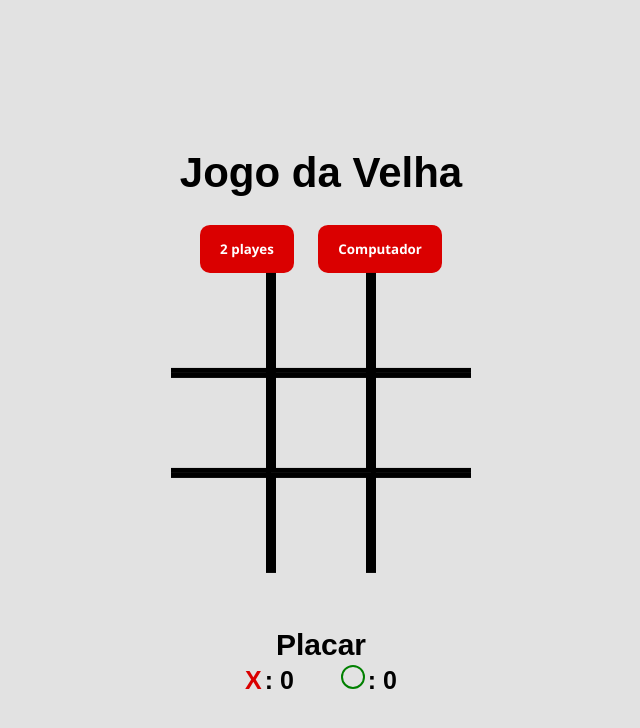
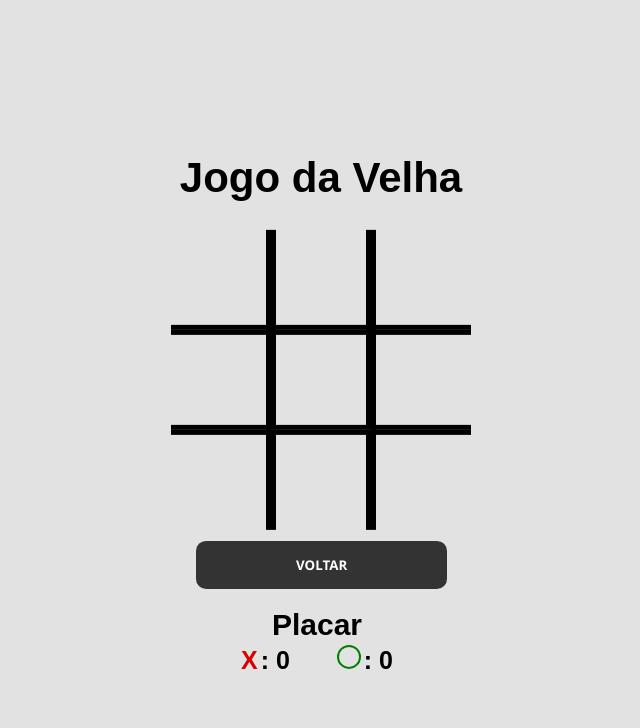
Before and after one commit to gabrielbtera/Jogo-da-Velha, a plain HTML site: page index.html in a window 1280 px wide. Both pictures are taken after a click on the button "2 playes". Shown: the whole page, without its empty margins (327-967 px from the left). Drawn offline with Linux system fonts and the light colour scheme.

Commit message:
implementação do jogo contra a máquina e das ações do menu principal

```diff
--- a/css/style.css
+++ b/css/style.css
@@ -3,7 +3,7 @@ body {
     font-family: Helvetiv, sans-serif;
     background: rgb(226, 226, 226);
     position: absolute;
-    top: 50%;
+    top: 40%;
     left: 50%;
     margin-right: -50%;
     transform: translate(-50%, -50%)
@@ -16,6 +16,7 @@ h1 {
 /* botões*/
 #buttons-container button {
     border: none;
+    position: relative;
     padding: 15px 20px;
     background-color: rgb(218, 0, 0);
     color: white;
@@ -27,8 +28,31 @@ h1 {
 }
 
 #buttons-container button:hover {
-    filter: brightness(90%);
+    filter: brightness(80%);
 }
+
+#container-voltar button{
+    text-align: center;
+    border: none;
+    position: absolute;
+    padding: 15px 100px;
+    background-color:  rgb(51, 51, 51);;
+    color: white;
+    top: 415px;
+    left: 15px;
+    font-family: 'Segoe UI';
+    font-weight: bold;
+    border-radius: 10px;
+    transition: filter 0.4s;
+    margin: 0 10px;
+
+}
+
+#container-voltar button:hover{
+    filter: brightness(130%);
+
+}
+
 
 /*jogo*/
 
@@ -97,7 +121,9 @@ h1 {
     font-weight: bold;
     margin-top: 30px;
     font-size: 25px;
-    position: relative;
+    position: absolute;
+    top: 323px;
+    left: 50px;
     margin-left: auto;
     margin-right: auto;
 }
--- a/index.html
+++ b/index.html
@@ -7,11 +7,14 @@
 </head>
 <body>
     <h1> Jogo da Velha </h1>
-    <div id = "buttons-container">
+    <div id="buttons-container">
         <button id = "2-jogadores">2 playes</button>
         <button id = "1-jogador">Computador</button>
     </div>
-    <div id = "container" class="">
+    <div id = "container-voltar" class="hide">
+        <button id = "voltar-inicio">VOLTAR</button>
+    </div>
+    <div id = "container" class="hide">
         <div class="box"  id = "block-1"></div>
         <div class="box"  id = "block-2"></div>
         <div class="box"  id = "block-3"></div>
--- a/js/script.js
+++ b/js/script.js
@@ -1,7 +1,7 @@
 let x = document.querySelector(".x");
 let o = document.querySelector(".o");
 let boxes = document.querySelectorAll(".box");
-let buttons = document.querySelectorAll("#buttons-container");
+let buttons = document.querySelectorAll("#buttons-container button");
 let messageContainer = document.querySelector("#mensagem");
 let messageText = document.querySelector("#txt");
 let placarX = document.getElementById("valor-x");
@@ -9,13 +9,36 @@ let placarO = document.getElementById("valor-o");
 let secondPlayer;
 
 
-console.log( Number(placarX.childNodes[0].nodeValue ));
 // contador de jogadas
 let player1 = 0;
 let player2 = 0;
 
+
+const mainPlayer = (action) => {
+    for(let i = 0; i < buttons.length; i ++){
+        buttons[i].addEventListener("click", () => {
+            secondPlayer = buttons[i].getAttribute("id");
+            setTimeout(() =>{
+
+            for(let j = 0;i < buttons.length; j++){
+                buttons[j].style.display = "none";
+            }
+            }, 100);
+
+            setTimeout(() => {
+                let container = document.querySelector("#container");
+                let btnVolta = document.querySelector("#container-voltar");
+                btnVolta.classList.remove("hide");
+                container.classList.remove("hide");
+            }, 1000);
+
+        });
+    }
+}
+
 // adicionandi o evento de click ao boxes
-function twoPlayers() {
+function main() {
+    mainPlayer(2);
     for(let box = 0 ; box < boxes.length;  box++){
         let elemento;
 
@@ -24,6 +47,11 @@ function twoPlayers() {
                 if (player1 == player2){
                     elemento = x;
                     player1++;
+
+                    if(secondPlayer == "1-jogador"){
+                        player2 ++;
+                        fuctionIA();
+                    }
                 }else{
                     elemento = o;
                     player2 ++;
@@ -31,7 +59,8 @@ function twoPlayers() {
 
                 let cloneEl = elemento.cloneNode(true);
                 boxes[box].appendChild(cloneEl);
-                getByWinner();
+                getByWinner2Players();
+
             }
 
 
@@ -40,7 +69,27 @@ function twoPlayers() {
 }
 
 
-const getByWinner = () => {
+const fuctionIA = () => {
+    setTimeout(()=> {
+        while (true){
+            let generateNumber = Math.floor(Math.random() * 9);
+            let campo = boxes[generateNumber].childNodes.length == 0;
+            if (campo){
+                console.log(campo);
+                let cloneEl = o.cloneNode(true);
+                boxes[generateNumber].appendChild(cloneEl);
+                getByWinner2Players();
+                break;
+            }
+        }
+
+    }, 600);
+
+
+
+}
+
+const getByWinner2Players = () => {
     let lista = [];
     for (let i = 0; i < boxes.length ; i++){
         lista.push(boxes[i].childNodes);
@@ -54,11 +103,10 @@ const getByWinner = () => {
             let b3 = lista[temp + 2][0].className;
 
             if(b1 == "x" && b2 == "x" && b3 == "x"){
-                console.log("x venceu horizontal");
                 reloadScore("x");
                 break;
             }else if(b1 == "o" && b2 == "o" && b3 == "o"){
-                console.log("o venceu horizontal");
+
                 reloadScore("o");
                 break;
             }
@@ -68,11 +116,9 @@ const getByWinner = () => {
             let b3 = lista[hori + 6][0].className;
 
             if(b1 == "x" && b2 == "x" && b3 == "x"){
-                console.log("x venceu vertical");
                 reloadScore("x");
                 break;
             }else if(b1 == "o" && b2 == "o" && b3 == "o"){
-                console.log("o venceu vertical");
                 reloadScore("o");
                 break;
         }
@@ -84,11 +130,9 @@ const getByWinner = () => {
                 let b2 = lista[n2][0].className;
                 let b3 = lista[n3][0].className;
                 if(b1 == "x" && b2 == "x" && b3 == "x"){
-                    console.log("x venceu diagonal");
                     reloadScore("x");
                     break;
                 }else if(b1 == "o" && b2 == "o" && b3 == "o"){
-                    console.log("o venceu diagonal");
                     reloadScore("o");
                     break;
             }
@@ -99,11 +143,9 @@ const getByWinner = () => {
                 let b2 = lista[n2][0].className;
                 let b3 = lista[n3][0].className;
                 if(b1 == "x" && b2 == "x" && b3 == "x"){
-                    console.log("x venceu diagonal");
                     reloadScore("x");
                     break;
                 }else if(b1 == "o" && b2 == "o" && b3 == "o"){
-                    console.log("o venceu diagonal");
                     reloadScore("o");
                     break;
             }
@@ -122,14 +164,10 @@ const getByWinner = () => {
             reloadScore("@");
             break;
         }
-
-
-
-
         temp += 3
     }
+}
 
-}
 
 // Carrega placar
 const reloadScore = (type) => {
@@ -143,24 +181,25 @@ const reloadScore = (type) => {
     }else{
         msg = "Deu velha";
     }
-    console.log(msg);
+
     messageText.innerHTML = msg;
     messageContainer.classList.remove("hide");
 
     setTimeout(() => {
         messageContainer.classList.add("hide");
-    }, 1000);
+    }, 2000);
 
      player1 = 0;
      player2 = 0;
-
-    let boxesRemove = document.querySelectorAll(".box div");
-    for(let i = 0; i < boxesRemove.length; i++){
-        console.log(i);
-        boxesRemove[i].parentNode.removeChild(boxesRemove[i]);
-    }
+    setTimeout(() => {
+        let boxesRemove = document.querySelectorAll(".box div");
+        for(let i = 0; i < boxesRemove.length; i++){
+            boxesRemove[i].parentNode.removeChild(boxesRemove[i]);
+    }}, 500);
+}
 
 
-}
 
-twoPlayers();
+
+main();
+console.log();
```
